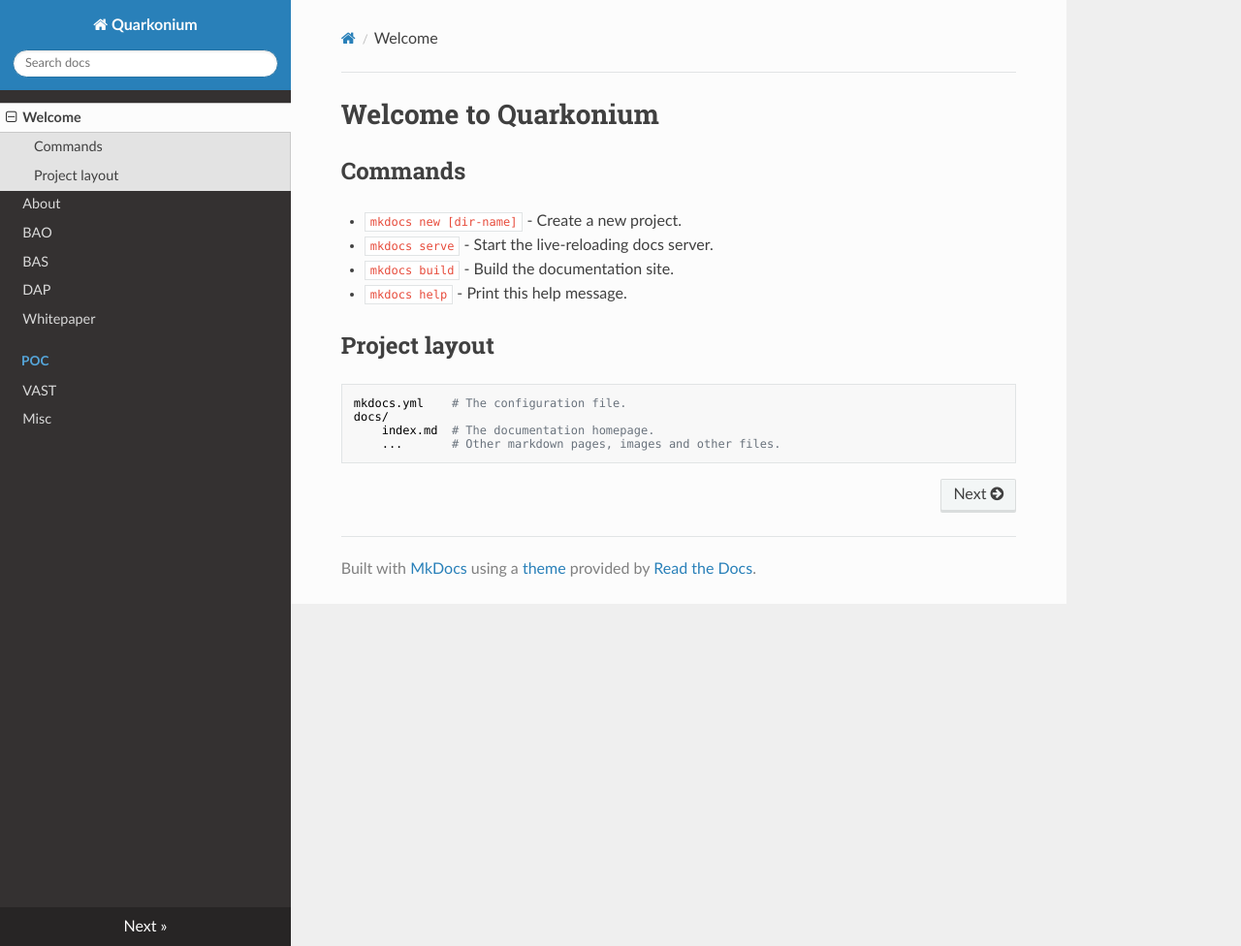
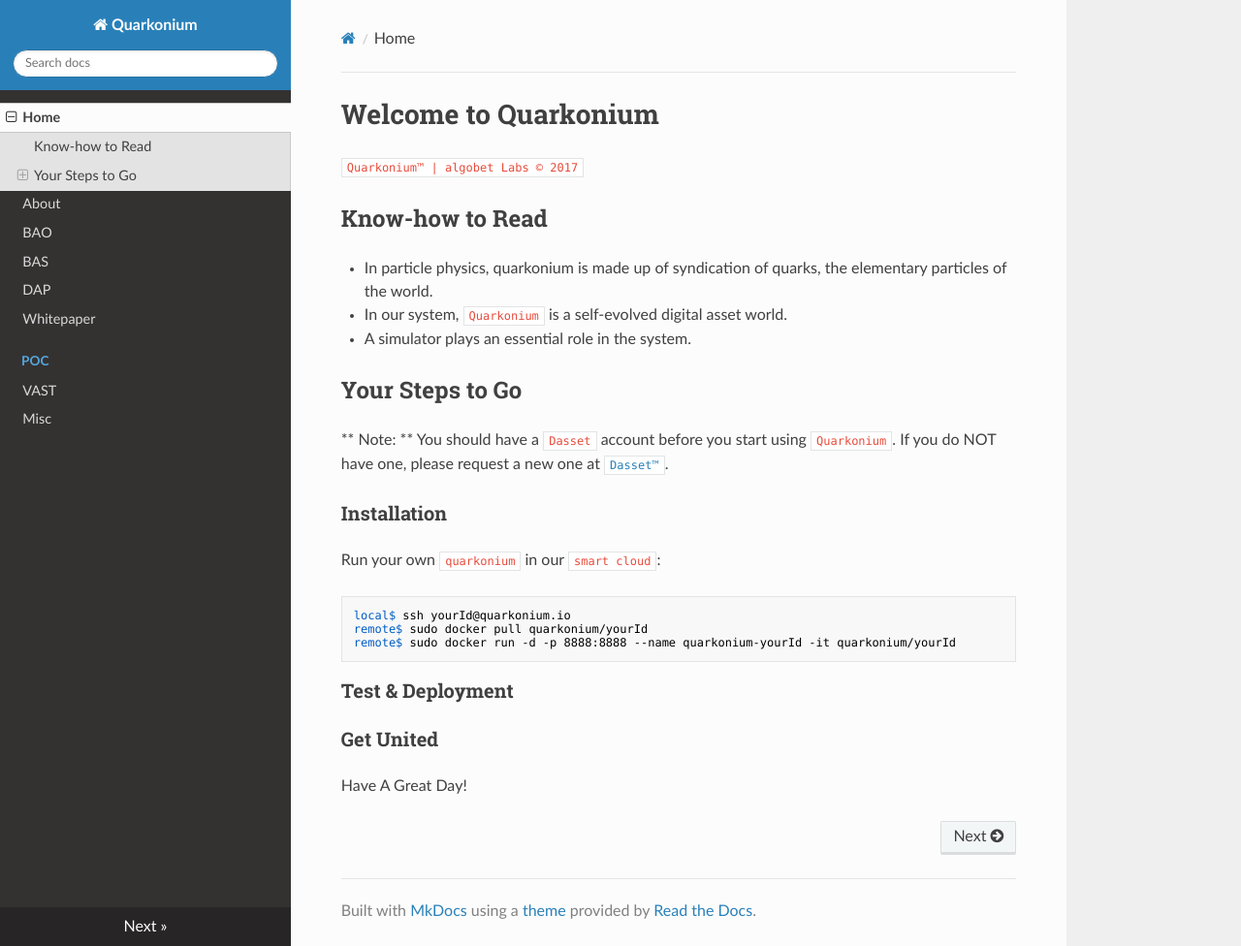
Before and after one commit to algobet/quarkonium.clover, an MkDocs documentation site: the page built from docs/index.md, in a window 1280 px wide and 976 px high. Shown: the whole window at 97% size. Built offline with MkDocs 1.6.1, drawn with Linux system fonts in a browser that asks for light colours; nearby versions of some CDN libraries; old or Windows-style settings are respelled for this version of MkDocs.

Commit message:
index, about, whitepaper, misc updated

````diff
--- a/docs/index.md
+++ b/docs/index.md
@@ -1,16 +1,27 @@
 # Welcome to Quarkonium
+`Quarkonium™ | algobet Labs © 2017`
 
+## Know-how to Read
 
-## Commands
+* In particle physics, quarkonium is made up of syndication of quarks, the elementary particles of the world.
+* In our system, `Quarkonium` is a self-evolved digital asset world.
+* A simulator plays an essential role in the system.
 
-* `mkdocs new [dir-name]` - Create a new project.
-* `mkdocs serve` - Start the live-reloading docs server.
-* `mkdocs build` - Build the documentation site.
-* `mkdocs help` - Print this help message.
+## Your Steps to Go
 
-## Project layout
+** Note: **
+You should have a `Dasset` account before you start using `Quarkonium`. If you do NOT have one, please request a new one at [`Dasset™`](http://dasset.trade).
 
-    mkdocs.yml    # The configuration file.
-    docs/
-        index.md  # The documentation homepage.
-        ...       # Other markdown pages, images and other files.
+### Installation
+Run your own `quarkonium` in our `smart cloud`:
+```
+local$ ssh yourId@quarkonium.io
+remote$ sudo docker pull quarkonium/yourId
+remote$ sudo docker run -d -p 8888:8888 --name quarkonium-yourId -it quarkonium/yourId
+```
+
+### Test & Deployment
+
+### Get United
+
+Have A Great Day!
--- a/mkdocs.yml
+++ b/mkdocs.yml
@@ -1,6 +1,6 @@
 site_name: Quarkonium
 pages:
-  - Welcome: index.md
+  - Home: index.md
   - About: about.md
   - BAO: bao.md
   - BAS: bas.md
````
Also changed, not shown: docs/about.md (+3 -0 lines), docs/misc.md (+48 -0 lines), docs/whitepaper.md (+26 -0 lines).
